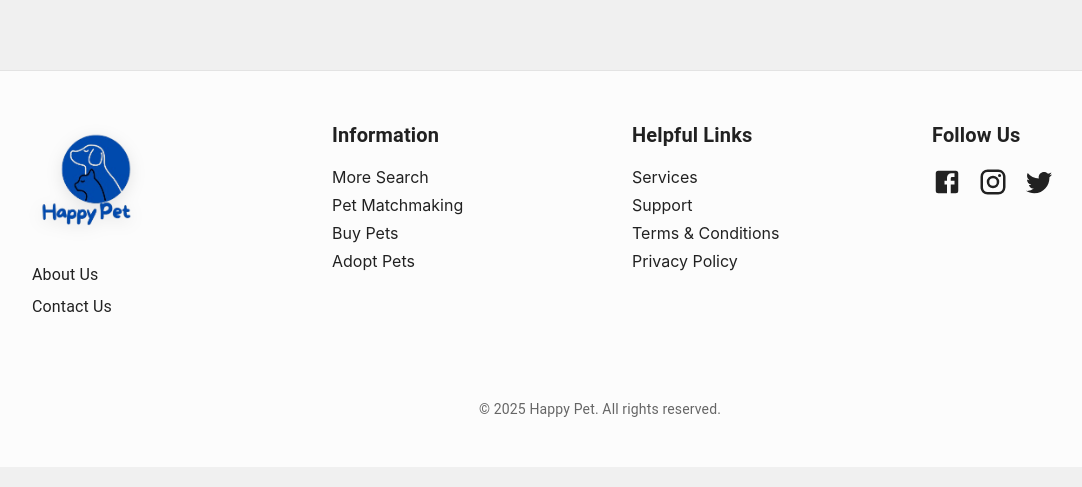
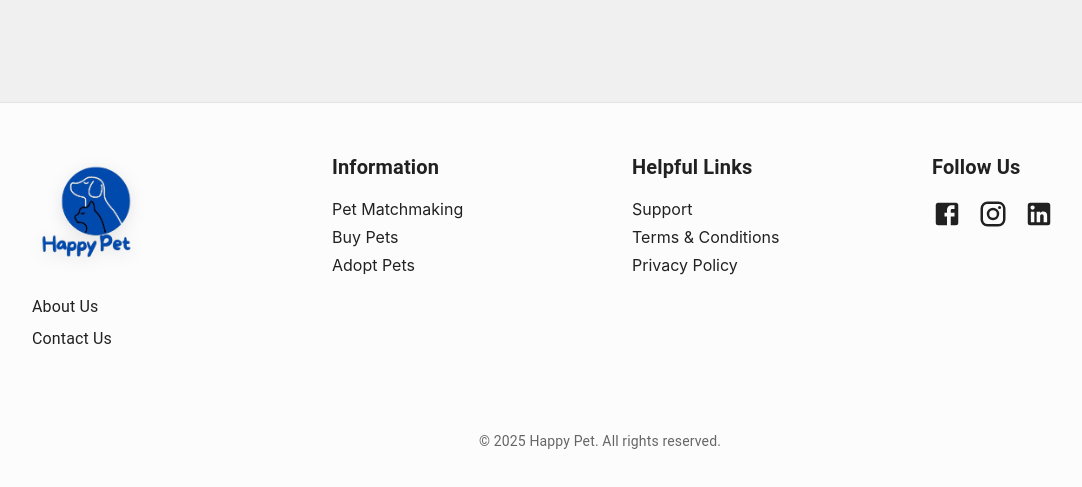
Before and after one commit to vihangajayasuriya446/Happy-Pet-Frontend, a React (Vite) app: page /dialog-payment in a window 1280 px wide. Shown: the part 832-1319 px from the top of the page, without its empty margins (40-1122 px from the left). Built offline with nearby package versions, Linux system fonts and the light colour scheme; no server answers.

Commit message:
Footer update

```diff
--- a/src/Footer.tsx
+++ b/src/Footer.tsx
@@ -1,5 +1,5 @@
 import { Box, Typography, Link, Grid } from "@mui/material";
-import { Facebook, Instagram, Twitter } from "@mui/icons-material";
+import { Facebook, Instagram, Twitter, LinkedIn } from "@mui/icons-material";
 
 const Footer = () => {
   return (
@@ -8,7 +8,7 @@ const Footer = () => {
         bgcolor: "rgba(255, 255, 255, 0.8)", // Semi-transparent background
         py: 6,
         px: { xs: 2, sm: 4 },
-        mt: 4,
+        mt: 8,
         borderTop: "1px solid rgba(0, 0, 0, 0.1)",
         backdropFilter: "blur(10px)", // Glass morphism effect
         minHeight: "300px", // Standard height for footer
@@ -42,7 +42,7 @@ const Footer = () => {
               sx={{ mb: 1, color: "text.primary", transition: "color 0.3s ease" }}
             >
               <Link
-                href="#"
+                href="/aboutus"
                 underline="hover"
                 color="inherit"
                 sx={{
@@ -57,7 +57,7 @@ const Footer = () => {
               sx={{ mb: 1, color: "text.primary", transition: "color 0.3s ease" }}
             >
               <Link
-                href="#"
+                href="/contactus"
                 underline="hover"
                 color="inherit"
                 sx={{
@@ -80,16 +80,7 @@ const Footer = () => {
             Information
           </Typography>
           <Link
-            href="#"
-            underline="hover"
-            color="inherit"
-            display="block"
-            sx={{ mb: 1, color: "text.primary", transition: "color 0.3s ease" }}
-          >
-            More Search
-          </Link>
-          <Link
-            href="#"
+            href="/matchmaking"
             underline="hover"
             color="inherit"
             display="block"
@@ -98,7 +89,7 @@ const Footer = () => {
             Pet Matchmaking
           </Link>
           <Link
-            href="#"
+            href="/buy"
             underline="hover"
             color="inherit"
             display="block"
@@ -107,7 +98,7 @@ const Footer = () => {
             Buy Pets
           </Link>
           <Link
-            href="#"
+            href="/adopt"
             underline="hover"
             color="inherit"
             display="block"
@@ -127,16 +118,7 @@ const Footer = () => {
             Helpful Links
           </Typography>
           <Link
-            href="#"
-            underline="hover"
-            color="inherit"
-            display="block"
-            sx={{ mb: 1, color: "text.primary", transition: "color 0.3s ease" }}
-          >
-            Services
-          </Link>
-          <Link
-            href="#"
+            href="/supports"
             underline="hover"
             color="inherit"
             display="block"
@@ -178,6 +160,11 @@ const Footer = () => {
     justifyContent={{ xs: "center", sm: "left" }}
     gap={2}
   >
+    <Link
+      href="https://www.facebook.com/yourpage" // Replace with your Facebook page URL
+      target="_blank"
+      rel="noopener noreferrer"
+    >
       <Facebook
         sx={{
           fontSize: 30,
@@ -187,6 +174,12 @@ const Footer = () => {
           "&:hover": { color: "primary.main" },
         }}
       />
+    </Link>
+    <Link
+      href="https://www.instagram.com/happypetlk?igsh=MW51MmI2OWJ3OHR5OA==" // Replace with your Instagram page URL
+      target="_blank"
+      rel="noopener noreferrer"
+    >
       <Instagram
         sx={{
           fontSize: 30,
@@ -196,7 +189,13 @@ const Footer = () => {
           "&:hover": { color: "primary.main" },
         }}
       />
-            <Twitter
+    </Link>
+    <Link
+      href="https://www.linkedin.com/in/happy-pet-664b40352/" // Replace with your Twitter page URL
+      target="_blank"
+      rel="noopener noreferrer"
+    >
+      <LinkedIn
         sx={{
           fontSize: 30,
           cursor: "pointer",
@@ -205,6 +204,7 @@ const Footer = () => {
           "&:hover": { color: "primary.main" },
         }}
       />
+    </Link>
   </Box>
 </Grid>
       </Grid>
```
Lines whose indentation alone changed are shown as unchanged.
